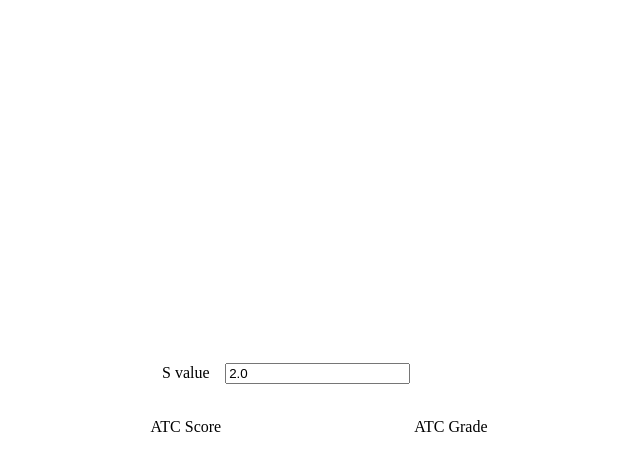
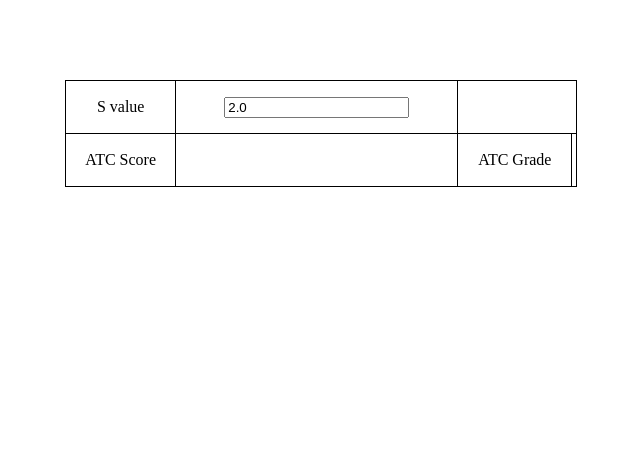
Before and after one commit to anon-s/atc-js, a plain HTML site: page index.html in a window 1280 px wide. Shown: the whole page, without its empty margins (321-961 px from the left). Drawn offline with Linux system fonts and the light colour scheme.

Commit message:
added table borders and more css fancy

```diff
--- a/index.html
+++ b/index.html
@@ -8,7 +8,7 @@
 </head>
 <body class="centered-wrapper">
 
-<div class="centered-content">
+<div class="centered-content bigOof">
 <table>
     <tr>
         <td>
--- a/styles.css
+++ b/styles.css
@@ -21,7 +21,20 @@ html, body {
     vertical-align: middle;
 }
 /* end of stack overflow */
-.toCenter{
-    margin-left:auto;
-    margin-right:auto;
+
+/* For Table borders */
+table {
+    border-collapse: collapse;
+    width: 100%;
 }
+
+table, th, td {
+    border: 1px solid black;
+}
+
+.bigOof {
+    height: 80%;
+    width: 40%;
+    margin-left: auto;
+    margin-right: auto;
+}
```
